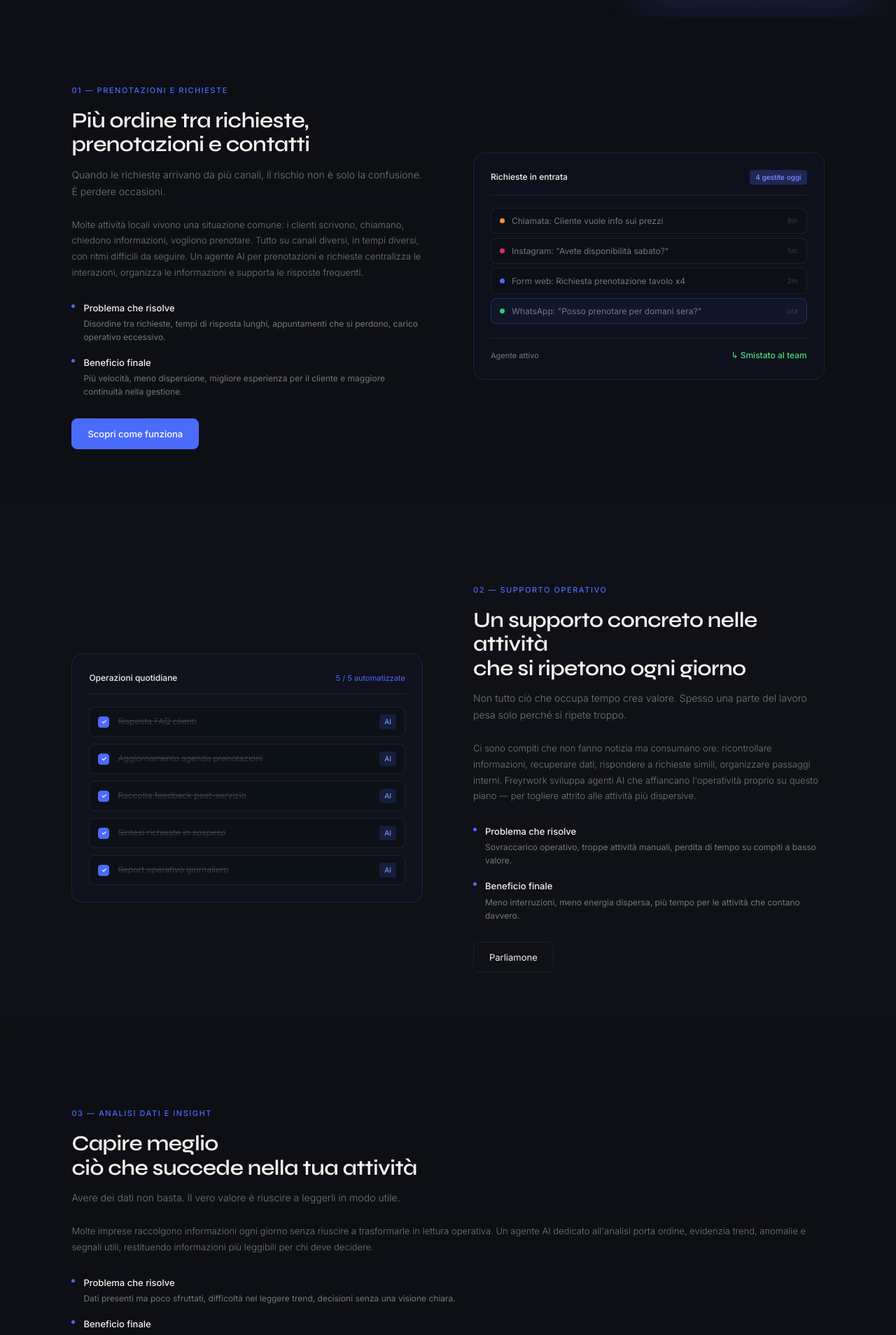
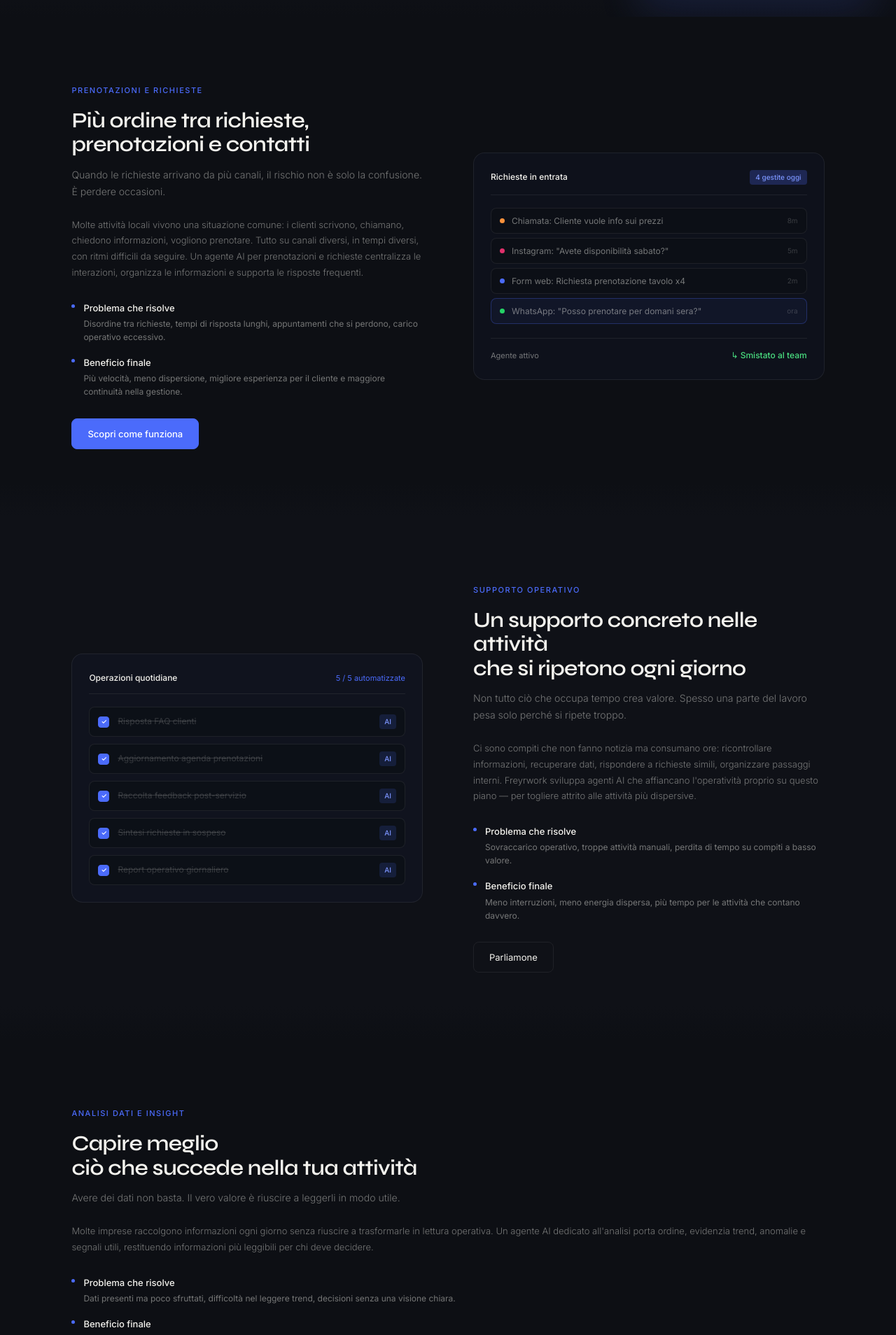
Before and after one commit to Matteopmc95/matteo-freyrwork-ai, a Next.js app: page /servizi in a window 1280 px wide. Shown: the part 1232-3140 px from the top of the page at 70% size. Built offline with nearby package versions, Linux system fonts and the light colour scheme.

Commit message:
content: remove leading 01/02/03 numbers from section titles

```diff
--- a/src/app/servizi/page.tsx
+++ b/src/app/servizi/page.tsx
@@ -400,7 +400,7 @@ export default function ServiziPage() {
 
       {/* 01 Prenotazioni */}
       <ServiceSection
-        id="s1" num="01 — Prenotazioni e richieste"
+        id="s1" num="Prenotazioni e richieste"
         headline="Più ordine tra richieste,<br>prenotazioni e contatti"
         sub="Quando le richieste arrivano da più canali, il rischio non è solo la confusione. È perdere occasioni."
         body="Molte attività locali vivono una situazione comune: i clienti scrivono, chiamano, chiedono informazioni, vogliono prenotare. Tutto su canali diversi, in tempi diversi, con ritmi difficili da seguire. Un agente AI per prenotazioni e richieste centralizza le interazioni, organizza le informazioni e supporta le risposte frequenti."
@@ -414,7 +414,7 @@ export default function ServiziPage() {
 
       {/* 02 Supporto operativo */}
       <ServiceSection
-        id="s2" num="02 — Supporto operativo" alt flip
+        id="s2" num="Supporto operativo" alt flip
         headline="Un supporto concreto nelle attività<br>che si ripetono ogni giorno"
         sub="Non tutto ciò che occupa tempo crea valore. Spesso una parte del lavoro pesa solo perché si ripete troppo."
         body="Ci sono compiti che non fanno notizia ma consumano ore: ricontrollare informazioni, recuperare dati, rispondere a richieste simili, organizzare passaggi interni. Freyrwork sviluppa agenti AI che affiancano l'operatività proprio su questo piano — per togliere attrito alle attività più dispersive."
@@ -428,7 +428,7 @@ export default function ServiziPage() {
 
       {/* 03 Analisi dati */}
       <ServiceSection
-        id="s3" num="03 — Analisi dati e insight"
+        id="s3" num="Analisi dati e insight"
         headline="Capire meglio<br>ciò che succede nella tua attività"
         sub="Avere dei dati non basta. Il vero valore è riuscire a leggerli in modo utile."
         body="Molte imprese raccolgono informazioni ogni giorno senza riuscire a trasformarle in lettura operativa. Un agente AI dedicato all'analisi porta ordine, evidenzia trend, anomalie e segnali utili, restituendo informazioni più leggibili per chi deve decidere."
@@ -446,7 +446,7 @@ export default function ServiziPage() {
 
       {/* 04 Automazione flussi */}
       <ServiceSection
-        id="s4" num="04 — Automazione di flussi interni" alt flip
+        id="s4" num="Automazione di flussi interni" alt flip
         headline="Meno passaggi inutili,<br>più fluidità nei processi"
         sub="Quando un processo è lento o dipende troppo da gestione manuale, anche il lavoro migliore perde efficienza."
         body="Molte attività convivono con flussi interni costruiti nel tempo in modo spontaneo: fogli, note, messaggi, passaggi verbali. È normale, ma diventa un freno. Freyrwork interviene aiutando l'impresa a individuare dove l'AI può alleggerire processi interni, rendere i passaggi più chiari e portare maggiore coerenza operativa."
@@ -460,7 +460,7 @@ export default function ServiziPage() {
 
       {/* 05 Soluzioni adattabili */}
       <ServiceSection
-        id="s5" num="05 — Soluzioni adattabili"
+        id="s5" num="Soluzioni adattabili"
         headline="Nessuna attività è uguale<br>a un'altra. E nemmeno la soluzione."
         sub="Freyrwork non forza uno schema standard. Parte dal contesto reale dell'impresa."
         body="Il vero limite di molte soluzioni digitali è che chiedono all'azienda di adattarsi allo strumento. Freyrwork lavora al contrario: osserva il modo in cui l'attività funziona, capisce dove si crea attrito e costruisce un collaboratore AI coerente con quel contesto."
```
